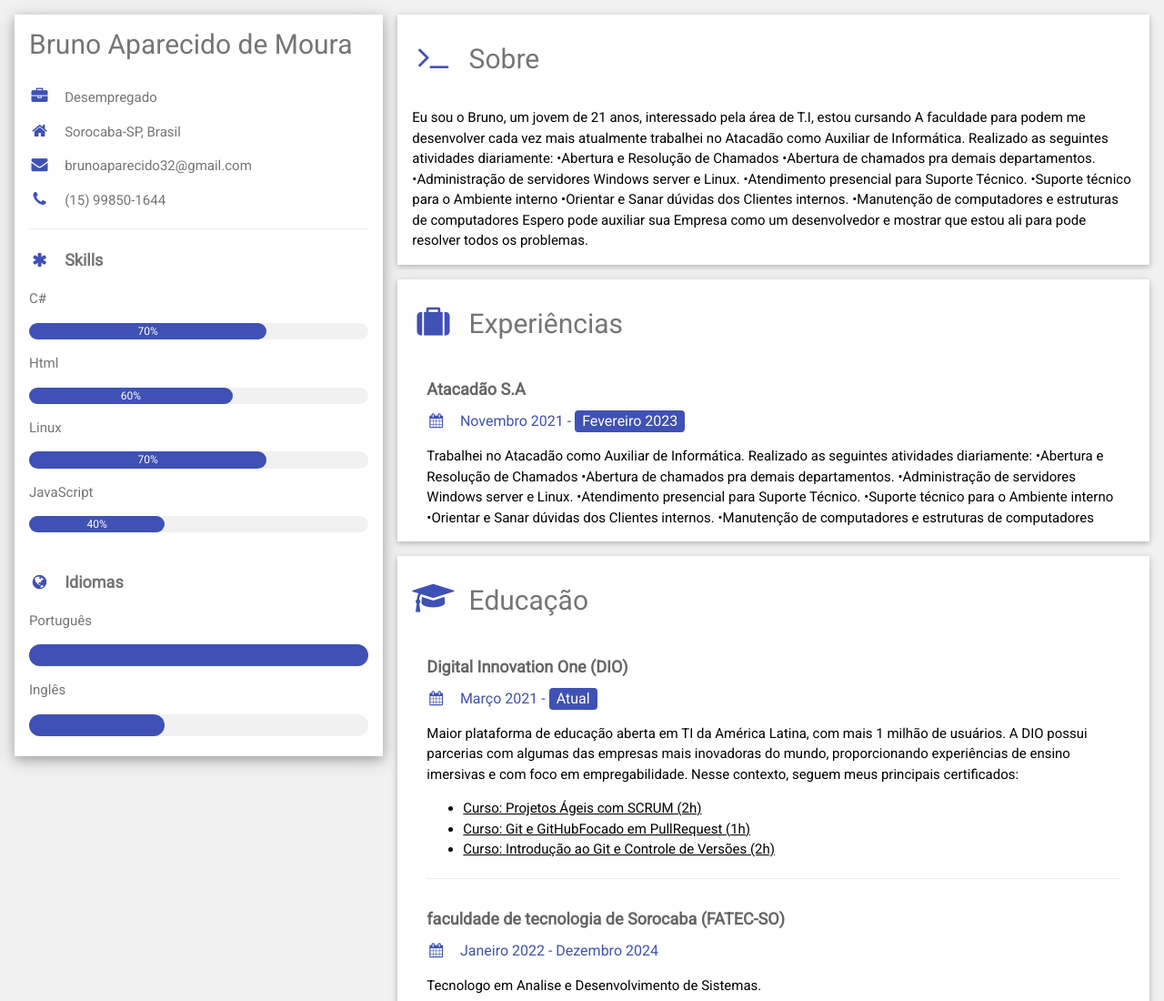
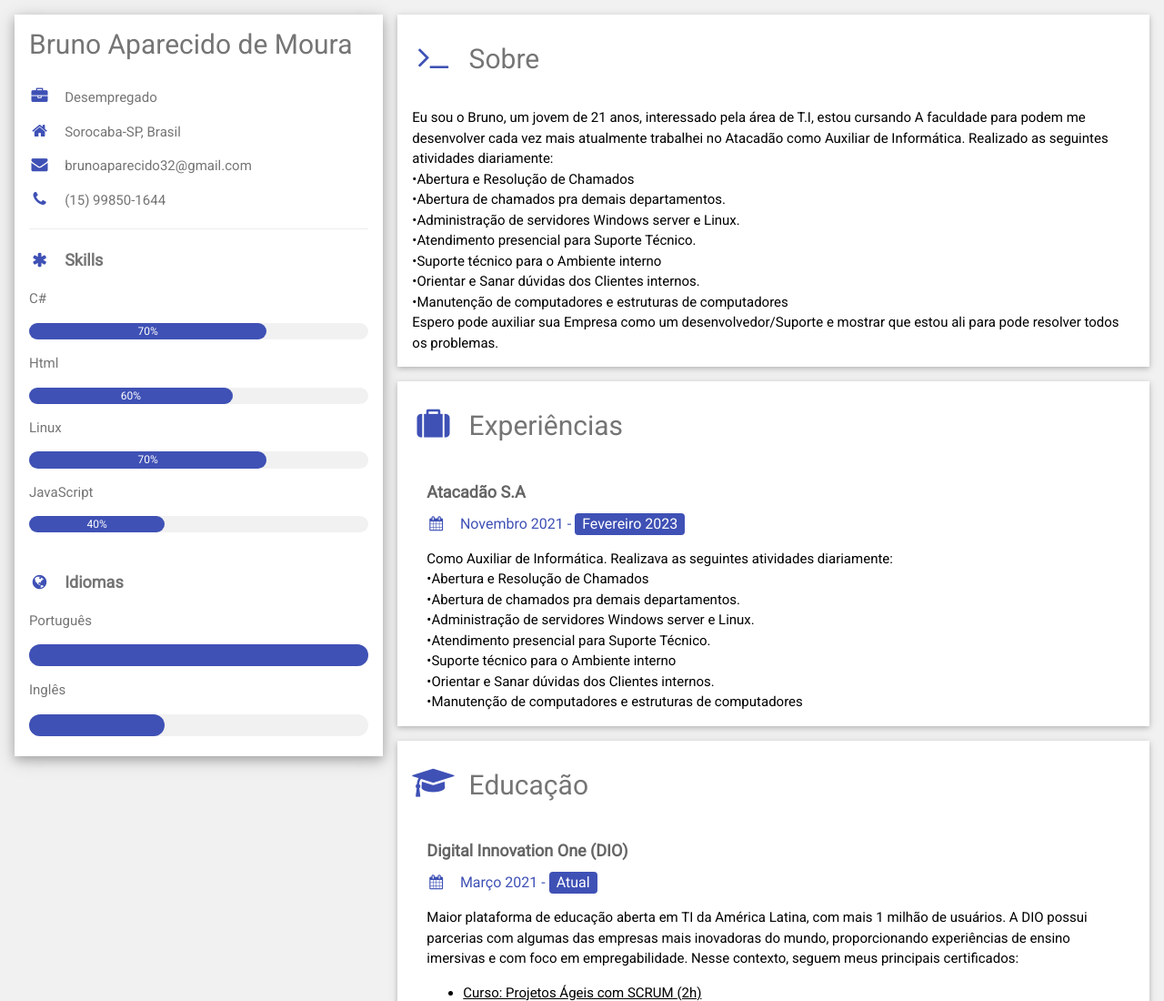
Before and after one commit to BrunoMouraDev/CV, a plain HTML site: page index.html in a window 1280 px wide. Shown: the top 1100 px of the page at 91% size. Drawn offline with nearby package versions, Linux system fonts and the light colour scheme.

Commit message:
Update index.html

```diff
--- a/index.html
+++ b/index.html
@@ -87,14 +87,14 @@
           <div class="w3-container w3-card w3-white w3-margin-bottom">
             <h2 class="w3-text-grey w3-padding-16"><i class="fa fa-terminal fa-fw w3-margin-right w3-xxlarge w3-text-indigo"></i>Sobre</h2>
             <p>Eu sou o Bruno, um jovem de 21 anos, interessado pela área de T.I, estou cursando A faculdade para podem me desenvolver cada vez mais atualmente trabalhei no Atacadão como Auxiliar de Informática. Realizado as seguintes atividades diariamente:
-            •Abertura e Resolução de Chamados
-            •Abertura de chamados pra demais departamentos.
-            •Administração de servidores Windows server e Linux.
-            •Atendimento presencial para Suporte Técnico.
-            •Suporte técnico para o Ambiente interno
-            •Orientar e Sanar dúvidas dos Clientes internos.
-            •Manutenção de computadores e estruturas de computadores
-            Espero pode auxiliar sua Empresa como um desenvolvedor e mostrar que estou ali para pode resolver todos os problemas.</p>
+            <br>•Abertura e Resolução de Chamados
+            <br>•Abertura de chamados pra demais departamentos.
+            <br>•Administração de servidores Windows server e Linux.
+            <br>•Atendimento presencial para Suporte Técnico.
+            <br>•Suporte técnico para o Ambiente interno
+            <br>•Orientar e Sanar dúvidas dos Clientes internos.
+            <br>•Manutenção de computadores e estruturas de computadores
+            <br>Espero pode auxiliar sua Empresa como um desenvolvedor/Suporte e mostrar que estou ali para pode resolver todos os problemas.</p>
           </div>
 
           <div class="w3-container w3-card w3-white w3-margin-bottom">
@@ -104,14 +104,14 @@
             <div class="w3-container">
               <h5 class="w3-opacity"><b>Atacadão S.A</b></h5>
               <h6 class="w3-text-indigo"><i class="fa fa-calendar fa-fw w3-margin-right"></i>Novembro 2021 - <span class="w3-tag w3-indigo w3-round"> Fevereiro 2023</span></h6>
-              <p>Trabalhei no Atacadão como Auxiliar de Informática. Realizado as seguintes atividades diariamente:
-                •Abertura e Resolução de Chamados
-                •Abertura de chamados pra demais departamentos.
-                •Administração de servidores Windows server e Linux.
-                •Atendimento presencial para Suporte Técnico.
-                •Suporte técnico para o Ambiente interno
-                •Orientar e Sanar dúvidas dos Clientes internos.
-                •Manutenção de computadores e estruturas de computadores
+              <p>Como Auxiliar de Informática. Realizava as seguintes atividades diariamente:
+                <br>•Abertura e Resolução de Chamados
+                <br>•Abertura de chamados pra demais departamentos.
+                <br>•Administração de servidores Windows server e Linux.
+                <br>•Atendimento presencial para Suporte Técnico.
+                <br>•Suporte técnico para o Ambiente interno
+                <br>•Orientar e Sanar dúvidas dos Clientes internos.
+                <br>•Manutenção de computadores e estruturas de computadores
               </p>
             </div>
           </div>
```
